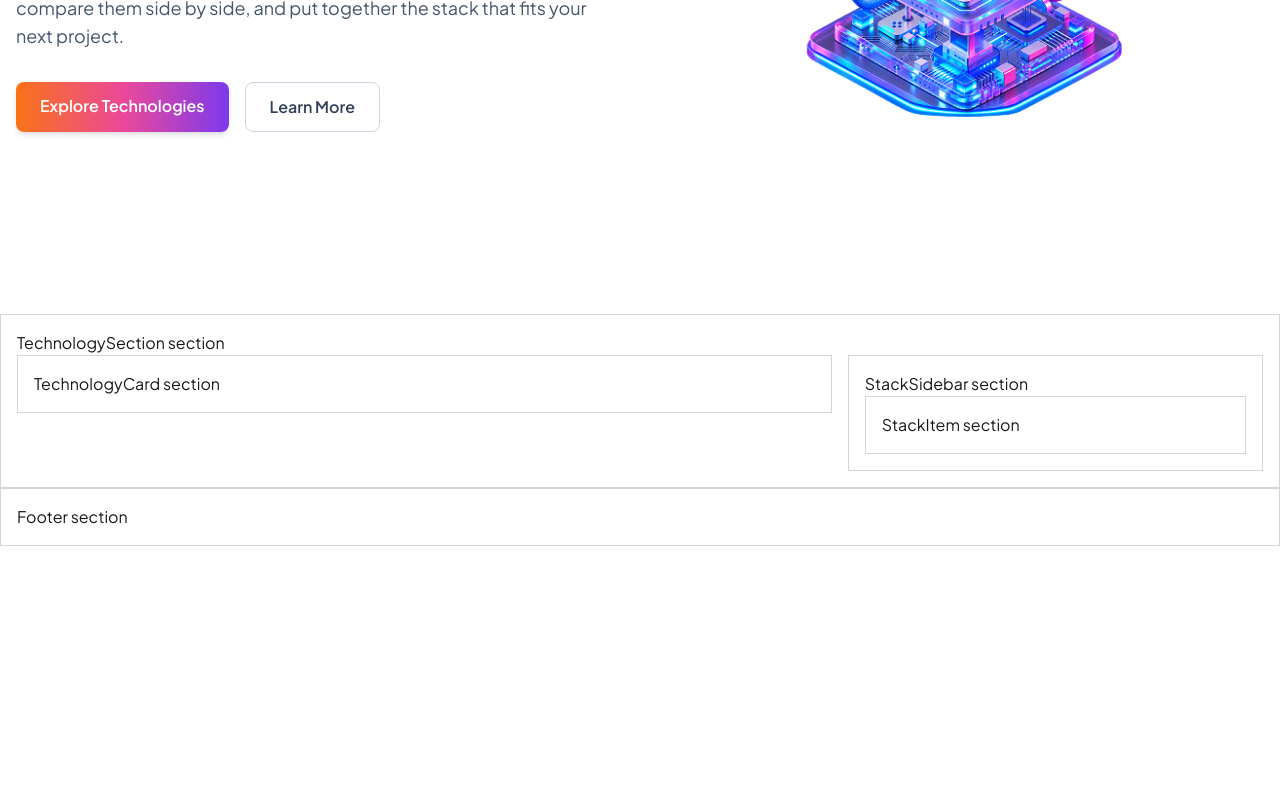
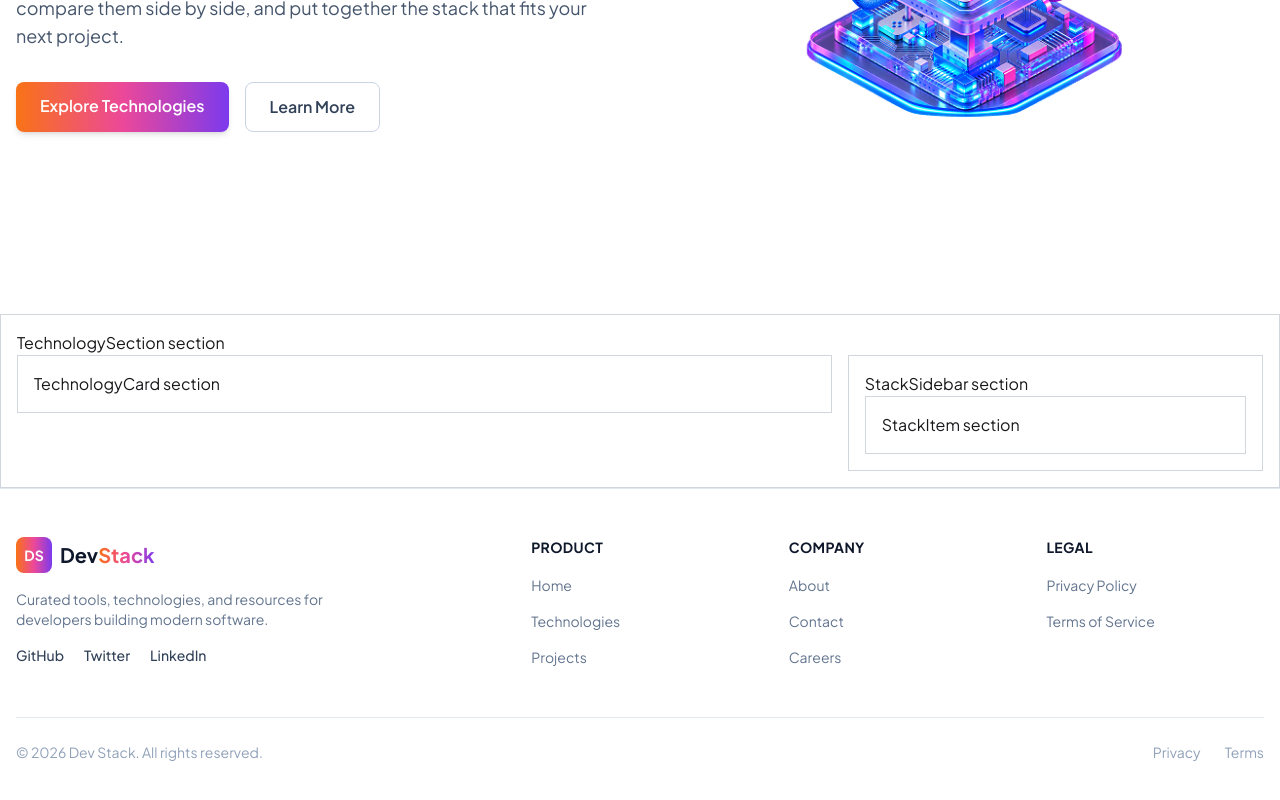
Before and after one commit to MdIbrahimKhalil1416/Dev-stack, a React (Vite) app: page / in a window 1280 px wide. Shown: the part 471-1271 px from the top of the page. Before the commit the page ends 1017 px from the top, so only its background shows below. Built offline with nearby package versions, Linux system fonts and the light colour scheme.

Commit message:
Build footer with link groups and social links

```diff
--- a/src/components/Footer.tsx
+++ b/src/components/Footer.tsx
@@ -1,5 +1,106 @@
+// Footer link groups are defined ONCE here and rendered with a nested .map().
+const footerGroups = [
+  {
+    title: 'Product',
+    links: [
+      { label: 'Home', href: '#home' },
+      { label: 'Technologies', href: '#technologies' },
+      { label: 'Projects', href: '#' },
+    ],
+  },
+  {
+    title: 'Company',
+    links: [
+      { label: 'About', href: '#' },
+      { label: 'Contact', href: '#' },
+      { label: 'Careers', href: '#' },
+    ],
+  },
+  {
+    title: 'Legal',
+    links: [
+      { label: 'Privacy Policy', href: '#' },
+      { label: 'Terms of Service', href: '#' },
+    ],
+  },
+]
+
+const socialLinks = [
+  { label: 'GitHub', href: 'https://github.com' },
+  { label: 'Twitter', href: 'https://twitter.com' },
+  { label: 'LinkedIn', href: 'https://linkedin.com' },
+]
+
 function Footer() {
-  return <footer className="border border-gray-300 p-4">Footer section</footer>
+  return (
+    <footer className="border-t border-slate-200 bg-white">
+      <div className="mx-auto max-w-7xl px-4 py-12">
+        {/* Top area: brand block + three link groups */}
+        <div className="grid gap-10 md:grid-cols-2 lg:grid-cols-5">
+          {/* Brand block */}
+          <div className="lg:col-span-2">
+            <a href="#home" className="flex items-center gap-2 text-xl font-bold">
+              <span className="bg-brand flex h-9 w-9 items-center justify-center rounded-lg text-sm font-bold text-white">
+                DS
+              </span>
+              <span>
+                <span className="text-slate-900">Dev</span>
+                <span className="text-brand">Stack</span>
+              </span>
+            </a>
+            <p className="mt-4 max-w-sm text-sm text-slate-500">
+              Curated tools, technologies, and resources for developers building modern
+              software.
+            </p>
+            <div className="mt-4 flex gap-5">
+              {socialLinks.map((social) => (
+                <a
+                  key={social.label}
+                  href={social.href}
+                  target="_blank"
+                  rel="noopener noreferrer"
+                  className="text-sm font-medium text-slate-700 hover:text-pink-600"
+                >
+                  {social.label}
+                </a>
+              ))}
+            </div>
+          </div>
+
+          {/* Link groups: outer map = groups, inner map = links in each group */}
+          {footerGroups.map((group) => (
+            <div key={group.title}>
+              <h3 className="text-sm font-bold tracking-wide text-slate-900 uppercase">
+                {group.title}
+              </h3>
+              <ul className="mt-4 space-y-3">
+                {group.links.map((link) => (
+                  <li key={link.label}>
+                    <a href={link.href} className="text-sm text-slate-500 hover:text-pink-600">
+                      {link.label}
+                    </a>
+                  </li>
+                ))}
+              </ul>
+            </div>
+          ))}
+        </div>
+
+        {/* Bottom bar */}
+        <div className="mt-12 flex flex-col items-center gap-4 border-t border-slate-200 pt-6 text-sm text-slate-400 md:flex-row md:justify-between">
+          <p>© 2026 Dev Stack. All rights reserved.</p>
+          <div className="flex gap-6">
+            <a href="#" className="hover:text-slate-600">
+              Privacy
+            </a>
+            <a href="#" className="hover:text-slate-600">
+              Terms
+            </a>
+          </div>
+        </div>
+      </div>
+    </footer>
+  )
 }
 
 export default Footer
```
